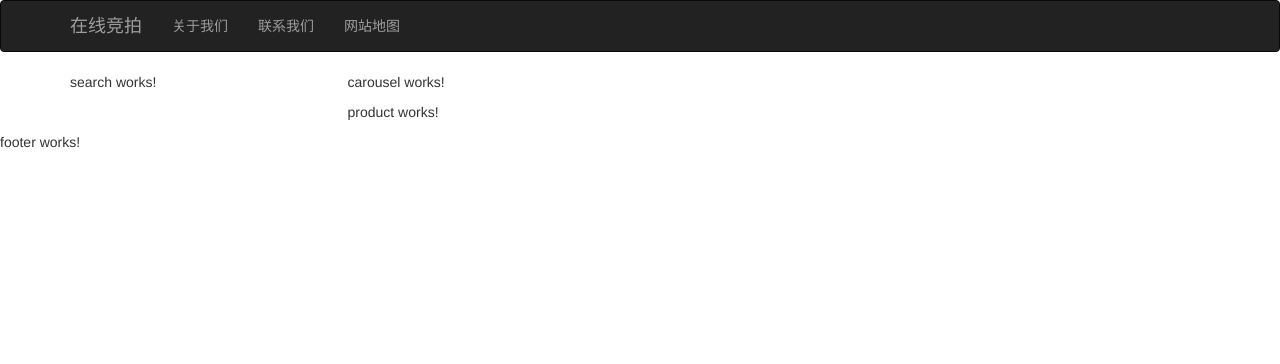
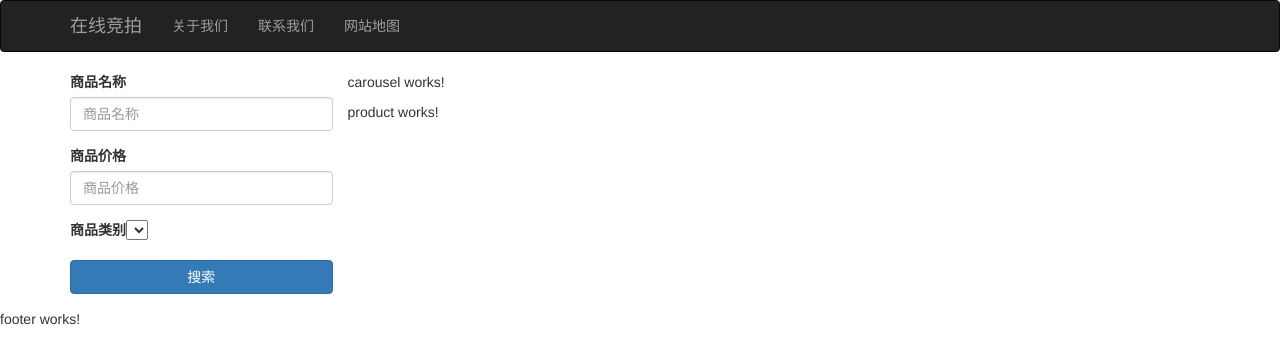
Before and after one commit to quadrant26/angular4_demo, an Angular app in the folder angular-app/: page / in a window 1280 px wide. Shown: the top 364 px of the page. Built offline with nearby package versions, Linux system fonts and the light colour scheme.

Commit message:
搜索 html

```diff
--- a/angular-app/src/app/search/search.component.html
+++ b/angular-app/src/app/search/search.component.html
@@ -1,3 +1,17 @@
-<p>
-  search works!
-</p>
+<div class="form">
+  <div class="form-group">
+    <label for="productTitle" class="control-label">商品名称</label>
+    <input type="text" id="productTitle" class="form-control" placeholder="商品名称">
+  </div>
+  <div class="form-group">
+    <label for="productPrice" class="control-label">商品价格</label>
+    <input type="text" id="productPrice" class="form-control" placeholder="商品价格">
+  </div>
+  <div class="form-group">
+    <label for="productCategory" class="control-label">商品类别</label>
+    <select name="" id="productCategory" class="control-label"></select>
+  </div>
+  <div class="form-group">
+    <input type="submit" class="btn btn-primary btn-block" value="搜索">
+  </div>
+</div>
```
